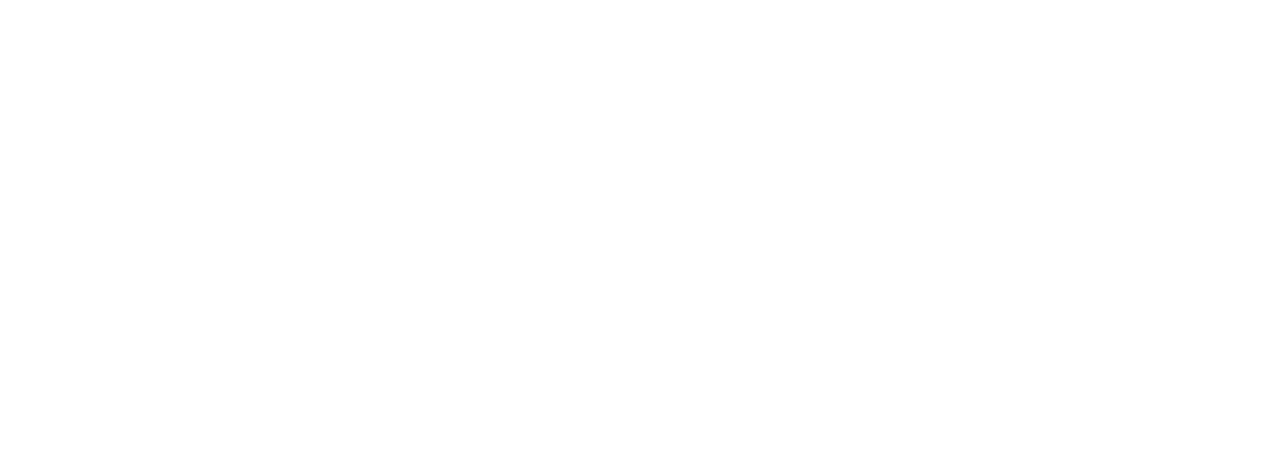
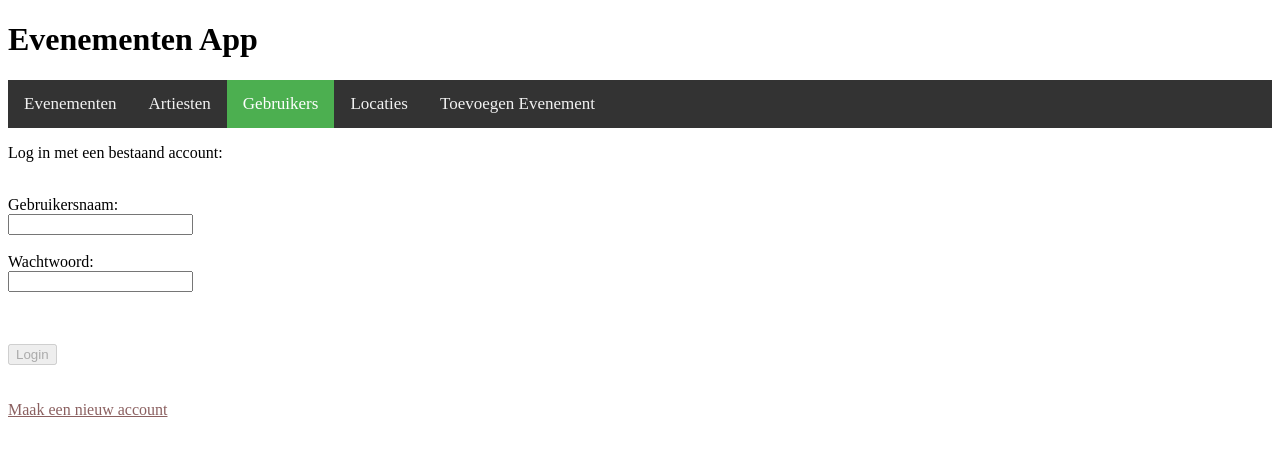
Before and after one commit to Mejd1988/Frontend, an Angular app in the folder evenementenapp/: page /gebruiker in a window 1280 px wide. Shown: the top 456 px of the page. Built offline with nearby package versions, Linux system fonts and the light colour scheme.

Commit message:
wijzigingen conflicten

```diff
--- a/evenementenapp/src/app/app.component.html
+++ b/evenementenapp/src/app/app.component.html
@@ -3,16 +3,4 @@
 
 <app-menu></app-menu>
 
-<router-outlet #routerOutlet="outlet"></router-outlet>
-
-<<<<<<< HEAD
-=======
-</nav>&nbsp;
-
-  <router-outlet #routerOutlet="outlet"></router-outlet>
-
-
-
-
-<router-outlet name="popup"></router-outlet>
->>>>>>> master
+<router-outlet></router-outlet>
--- a/evenementenapp/src/app/menu/menu.component.html
+++ b/evenementenapp/src/app/menu/menu.component.html
@@ -3,6 +3,6 @@
   <a routerLink="/artiest" routerLinkActive="active">Artiesten</a>
   <a routerLink="/gebruiker" routerLinkActive="active">Gebruikers</a>
   <a routerLink="/locatie" routerLinkActive="active">Locaties</a>
-  <a routerLink="/toevoegen" routerLinkActive="active">Toevoegen</a>
+  <a routerLink="/toevoegen" routerLinkActive="active">Toevoegen Evenement</a>
 
 </div>
```
